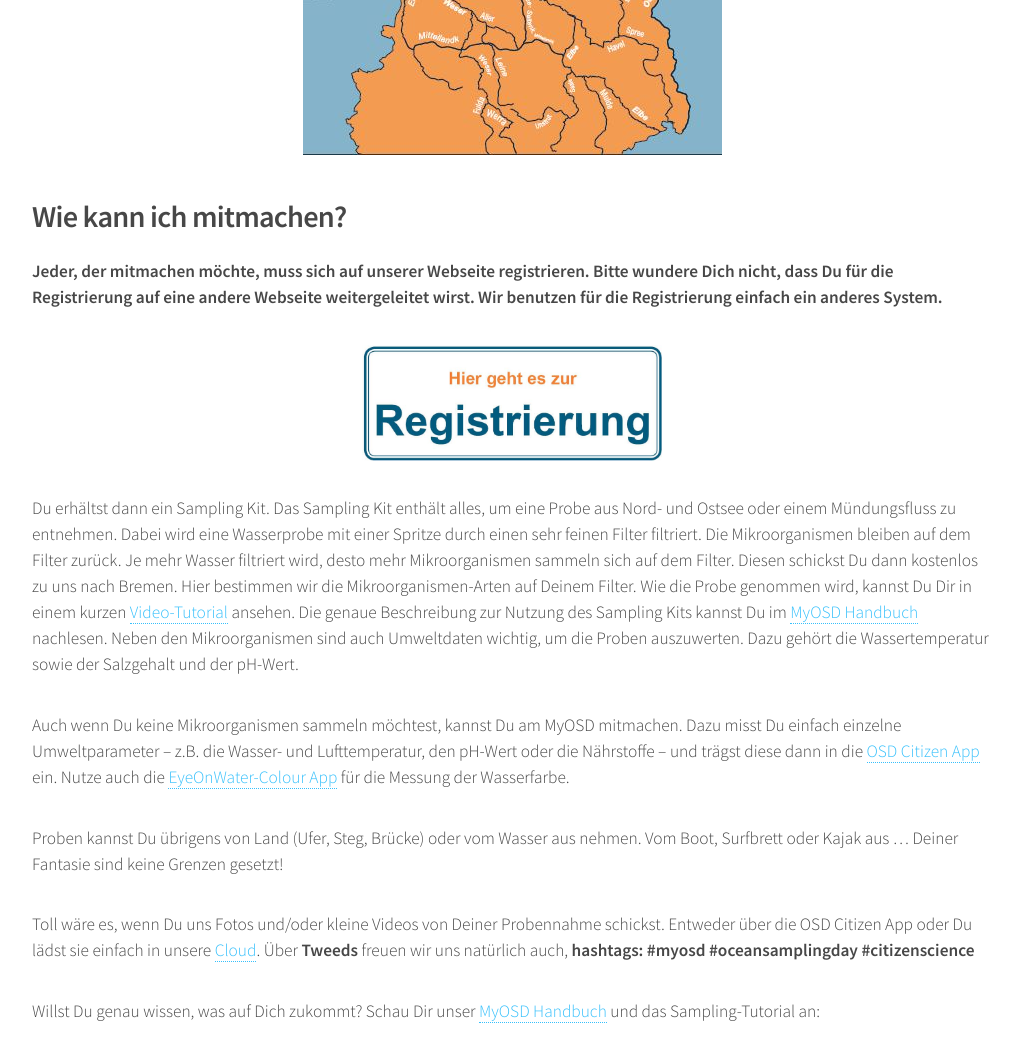
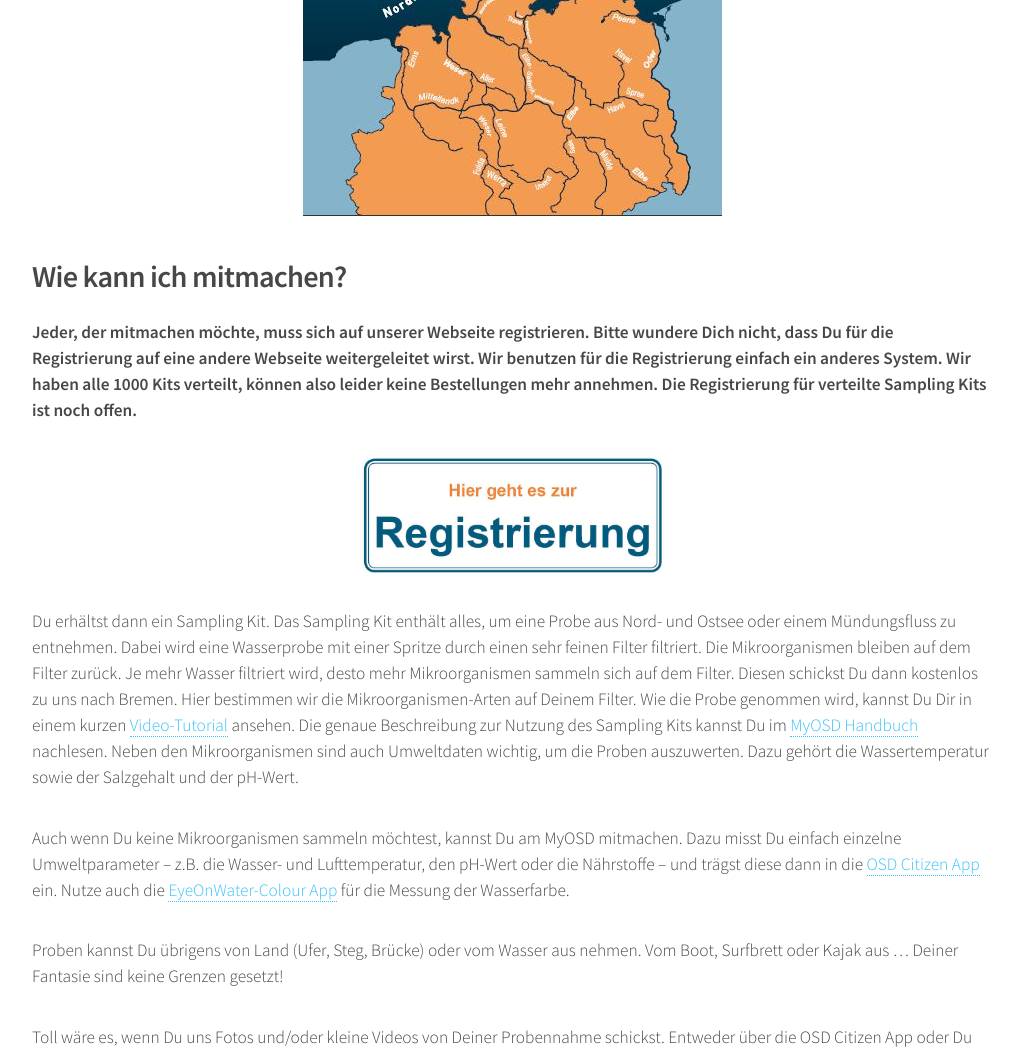
Before and after one commit to myosd/myosd.github.io, a Jekyll site: the page built from mitmachen/index.md, in a window 1280 px wide and 1400 px high, scrolled down 1362 px, cut to the strip 0-1055 px from the top of the window. Shown: the whole strip, without its empty margins (128-1148 px from the left). Built offline with Jekyll 4.4.1, drawn with Linux system fonts in a browser that asks for light colours; some of the changed text lies outside the part shown.

Commit message:
update: 1000 Kits verteilt

```diff
--- a/mitmachen/index.md
+++ b/mitmachen/index.md
@@ -6,6 +6,8 @@ published: true
 
 
 {{ "**Meer wissen – Schritt für Schritt: Sampling ist englisch und heißt so viel wie Probennahme. Am 21. Juni, also am Tag der Sommersonnenwende – dem Ocean Sampling Day – nehmen Wissenschaftlerinnen und Wissenschaftler überall auf der Welt Wasserproben. Im Wissenschaftsjahr 2016*17 können im MyOSD-Projekt bis zu 1.000 Hobbyforscherinnen und -forscher an deutschen Küsten und Mündungsflüssen Proben nehmen und Umweltmessungen durchführen. Bei MyOSD arbeiten Wissenschaftlerinnen und Wissenschaftler, Bürgerinnen und Bürger Hand in Hand.**" | markdownify }}
+
+**Wir haben alle 1000 Sampling Kits verteilt! Danke an alle Teilnehmerinnen und Teilnehmer!**
 
 <div class="block" style="margin-top: 1em">
   <img src="/assets/images/box.svg" width="190" height="100" />
@@ -35,7 +37,8 @@ Achte bitte darauf, dass Du die Proben nur an Orten nimmst, an denen Du Dich auc
 
 ## Wie kann ich mitmachen?
 
-**Jeder, der mitmachen möchte, muss sich auf unserer Webseite registrieren. Bitte wundere Dich nicht, dass Du für die Registrierung auf eine andere Webseite weitergeleitet wirst. Wir benutzen für die Registrierung einfach ein anderes System.**
+**Jeder, der mitmachen möchte, muss sich auf unserer Webseite registrieren. Bitte wundere Dich nicht, dass Du für die Registrierung auf eine andere Webseite weitergeleitet wirst. Wir benutzen für die Registrierung einfach ein anderes System.
+Wir haben alle 1000 Kits verteilt, können also leider keine Bestellungen mehr annehmen. Die Registrierung für verteilte Sampling Kits ist noch offen.**
 
 
 <a href="http://www.megx.net/myosd/2016/registration.html"><img src="/assets/images/Hier_geht_es_zur_Registrierung.jpg" width="300" height="116" alt="MyOSD 2016 Registrierung" /></a>
@@ -63,7 +66,7 @@ Willst Du genau wissen, was auf Dich zukommt? Schau Dir unser [MyOSD Handbuch](h
 
 <img src="/assets/images/box.svg" width="190" height="100" />
 
-Die Sampling Kits bekommst Du von uns oder von einer zentralen Anlaufstelle (Hub), sprich: einem Forschungsinstitut in Deiner Nähe. Welche Institute dabei sind, [siehst Du in dieser Liste](/mitmachen/hubs). Vielleicht gibt es ja eins ganz in Deiner Nähe? Die Proben werden dann entweder von den Hubs oder direkt von Dir zu uns nach Bremen geschickt. Die letzte Registrierung für den Postversand ist am 14. Juni 2016.
+Die Sampling Kits bekommst Du von uns oder von einer zentralen Anlaufstelle (Hub), sprich: einem Forschungsinstitut in Deiner Nähe. Welche Institute dabei sind, [siehst Du in dieser Liste](/mitmachen/hubs). Vielleicht gibt es ja eins ganz in Deiner Nähe? Die Proben werden dann entweder von den Hubs oder direkt von Dir zu uns nach Bremen geschickt. **Die letzte Registrierung für den Postversand ist am 14. Juni 2016.**
 Am besten gleich [registrieren](/registrierung) und ein Sampling Kit reservieren!
 
 Die Sampling Kits bestehen (unter anderem) aus:
```
